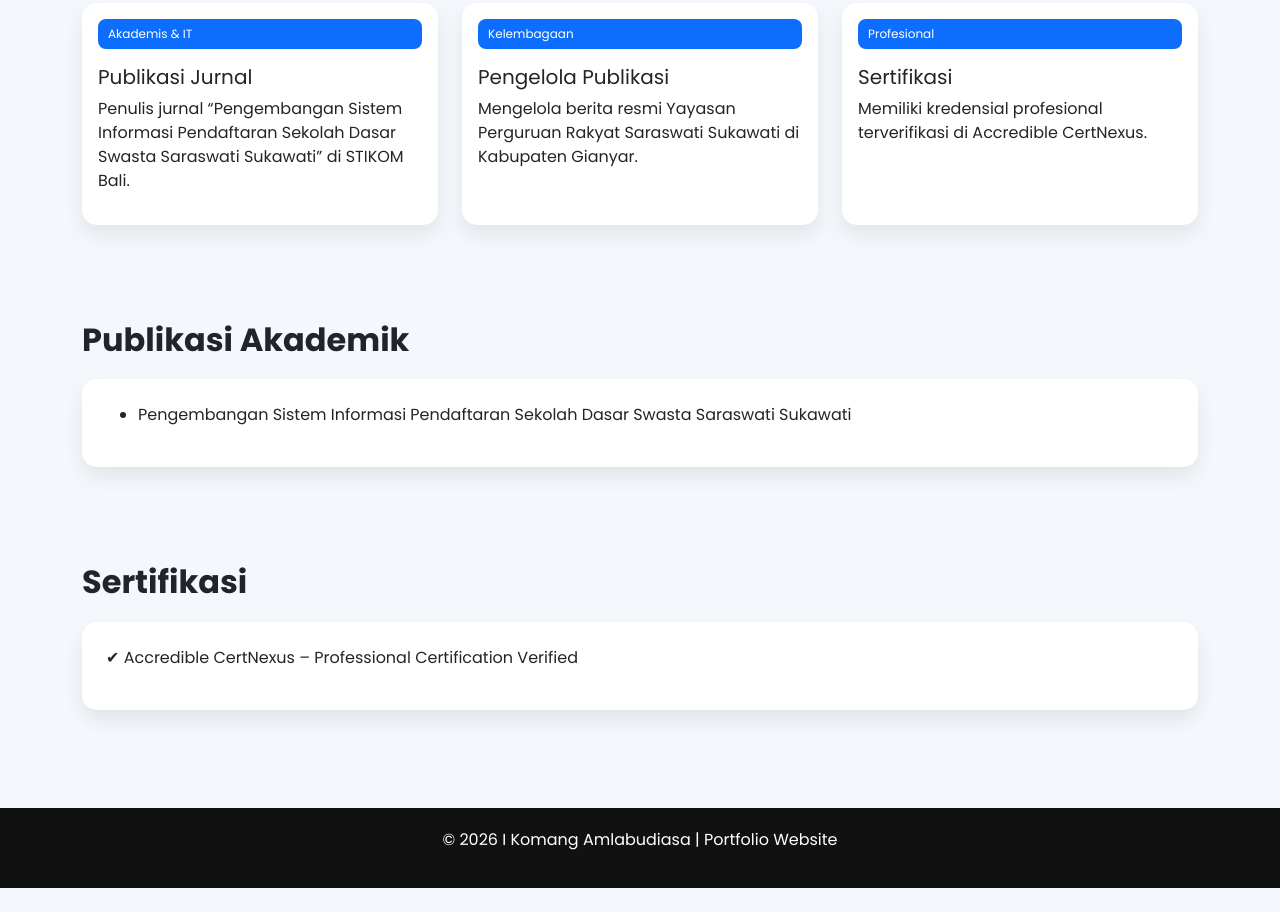
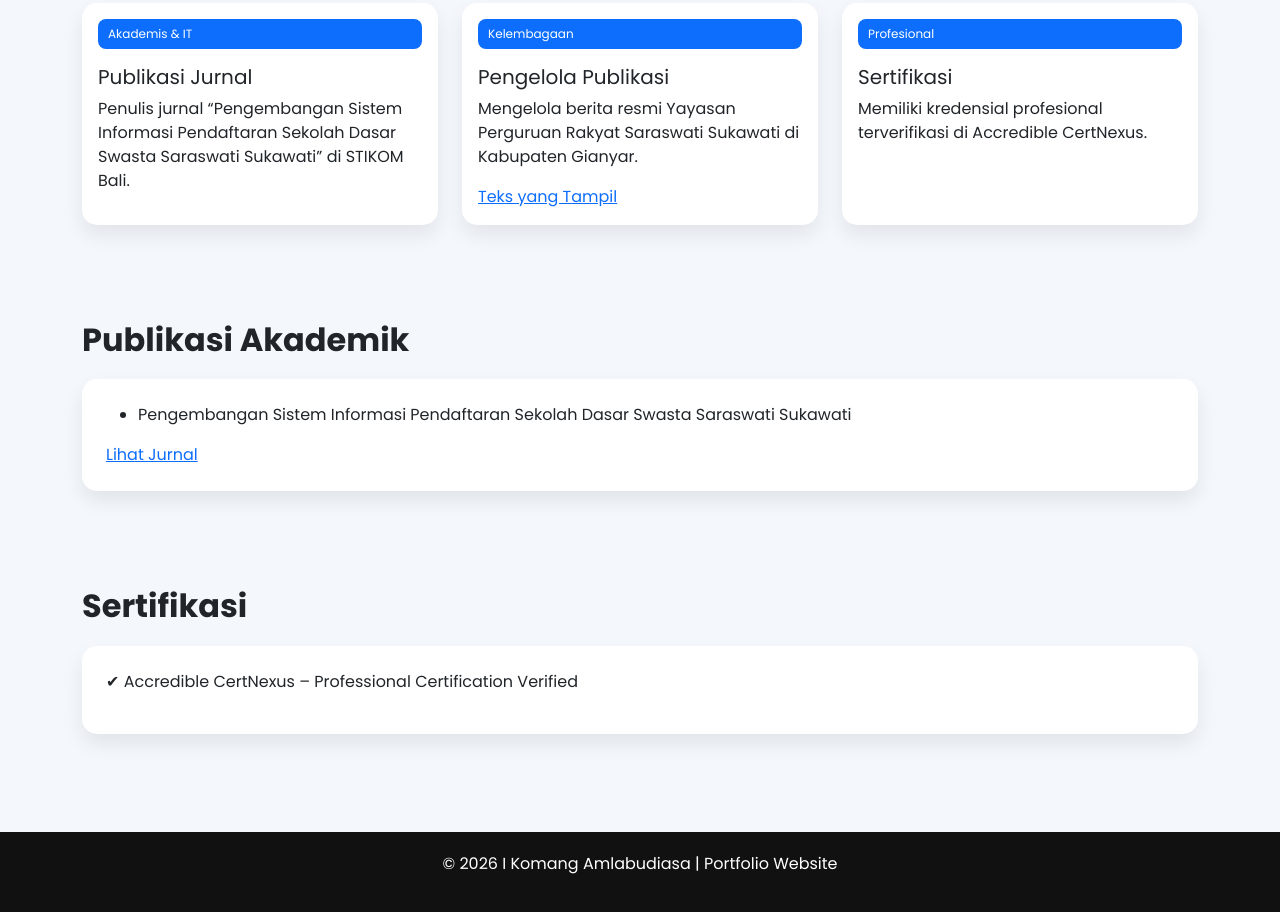
Before and after one commit to ikomangamlabudiasa-droid/Resume, a plain HTML site: page index.html in a window 1280 px wide. Shown: the part 936-1848 px from the top of the page. Before the commit the page ends 1824 px from the top, so only its background shows below. Drawn offline with nearby package versions, Linux system fonts and the light colour scheme.

Commit message:
Update index.html

```diff
--- a/index.html
+++ b/index.html
@@ -151,6 +151,7 @@
         <p>
           Mengelola berita resmi Yayasan Perguruan Rakyat Saraswati Sukawati di Kabupaten Gianyar.
         </p>
+        <a href="https://www.saraswatisukawati.sch.id">Teks yang Tampil</a>
       </div>
     </div>
 
@@ -174,6 +175,7 @@
     <ul>
       <li>Pengembangan Sistem Informasi Pendaftaran Sekolah Dasar Swasta Saraswati Sukawati</li>
     </ul>
+    <a href="https://spinter.stikom-bali.ac.id/index.php/spinter/article/view/855">Lihat Jurnal</a>
   </div>
 </section>
 
```
